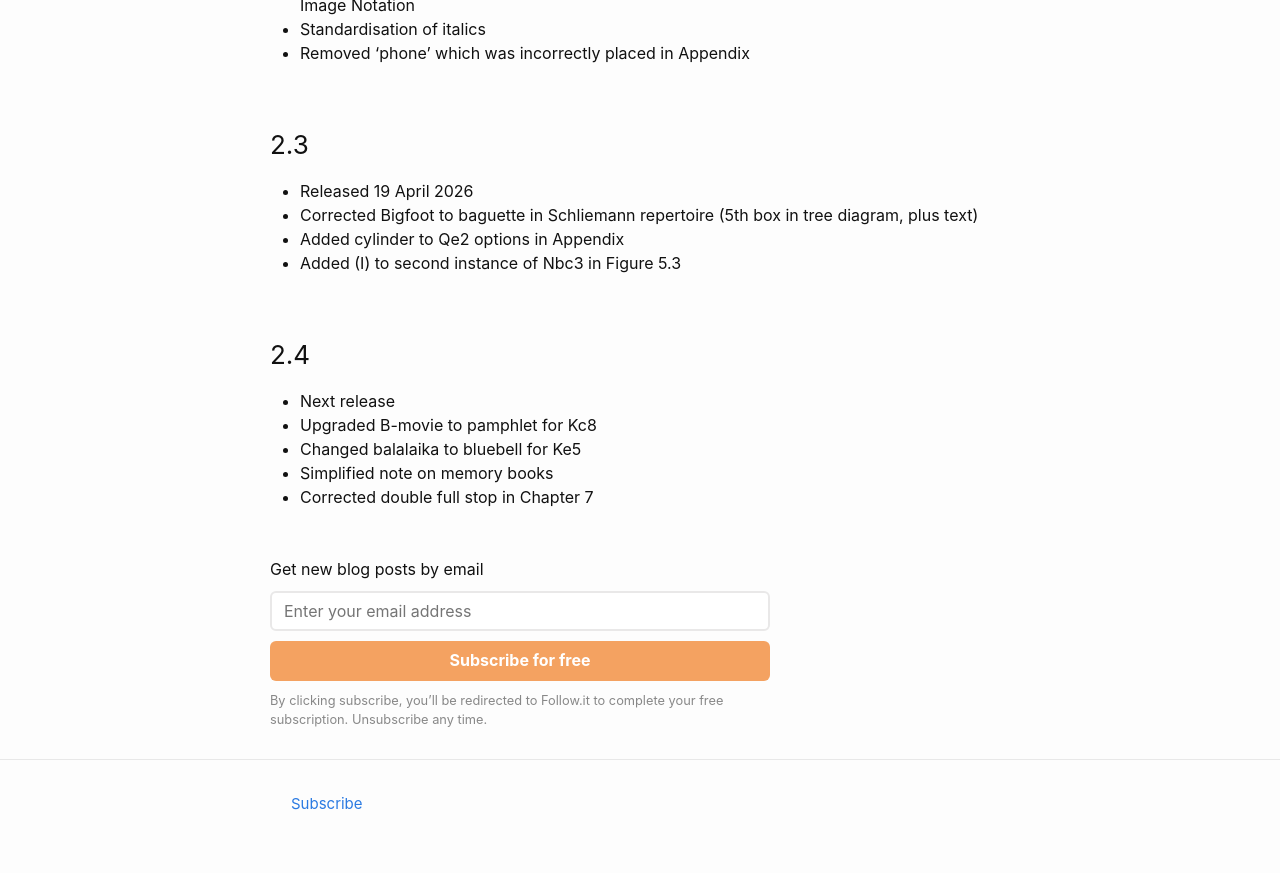
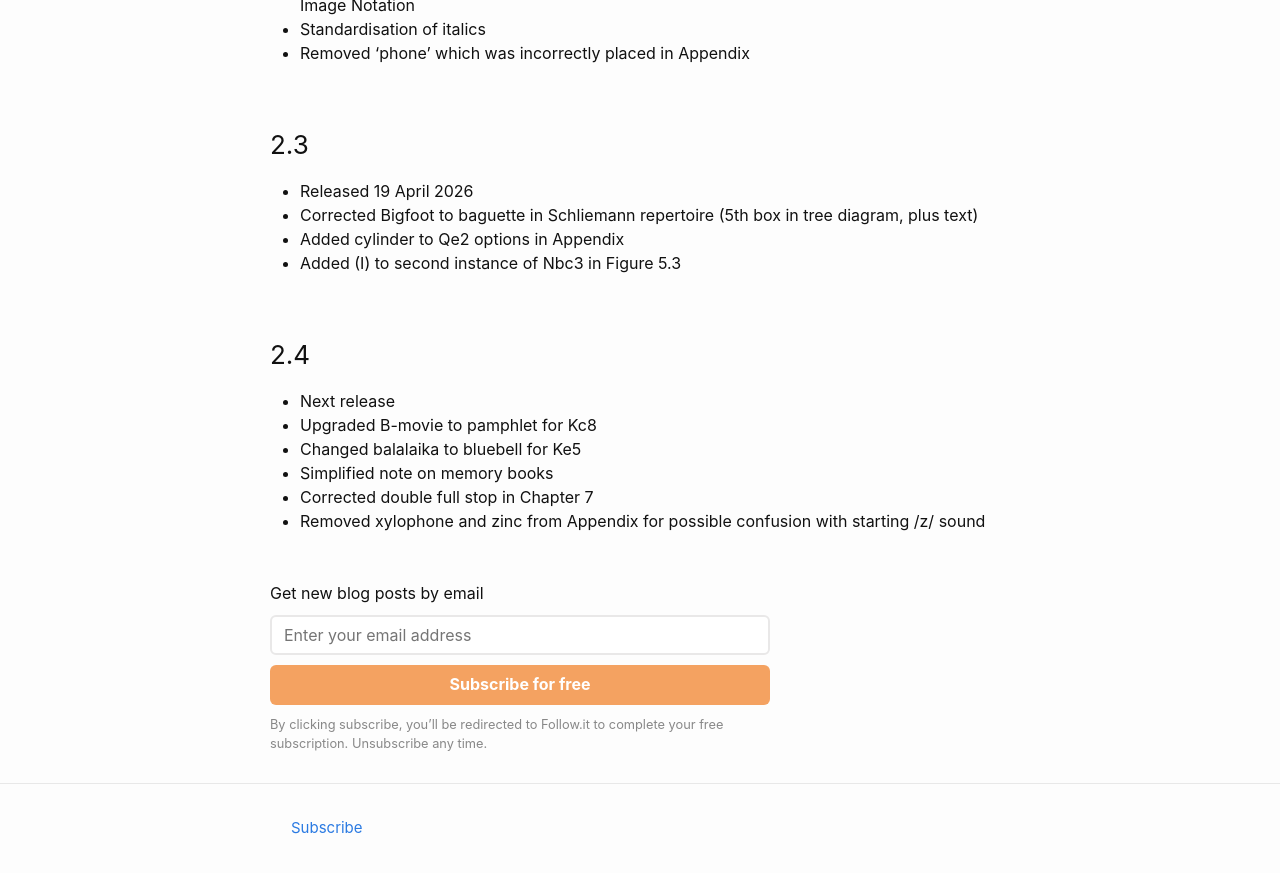
Before and after one commit to liontailedmacaque/liontailedmacaque.github.io, a Jekyll site: the page built from chessmemorypalace/versions.md, in a window 1280 px wide and 900 px high, scrolled down 4549 px. Shown: the top 873 px of the window. Built offline with Jekyll 4.4.1, drawn with Linux system fonts in a browser that asks for light colours.

Commit message:
Update versions.md

```diff
--- a/chessmemorypalace/versions.md
+++ b/chessmemorypalace/versions.md
@@ -127,3 +127,4 @@ This page lists the versions and the changes that have been made. The most signi
 - Changed balalaika to bluebell for Ke5
 - Simplified note on memory books
 - Corrected double full stop in Chapter 7
+- Removed xylophone and zinc from Appendix for possible confusion with starting /z/ sound
```
